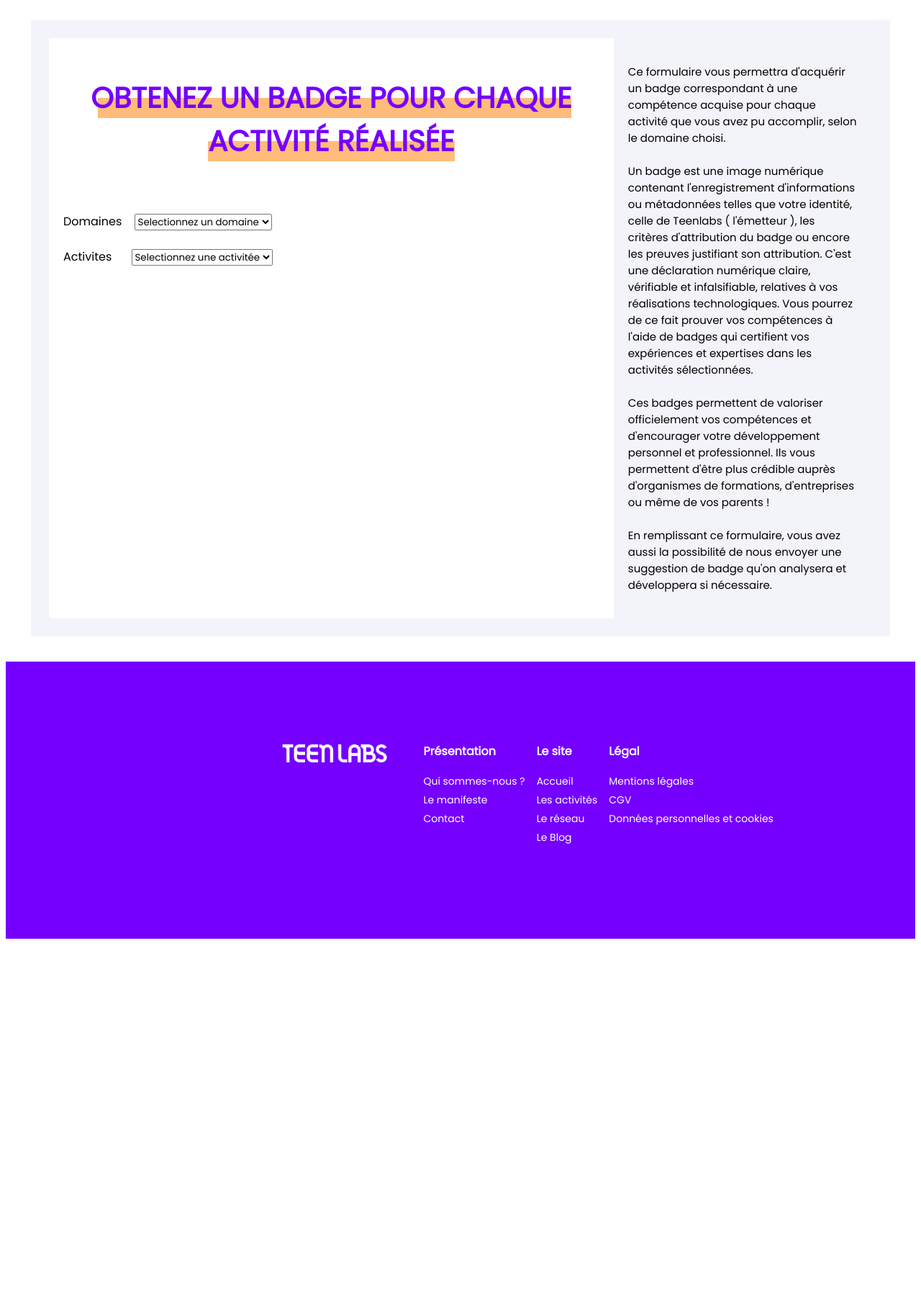
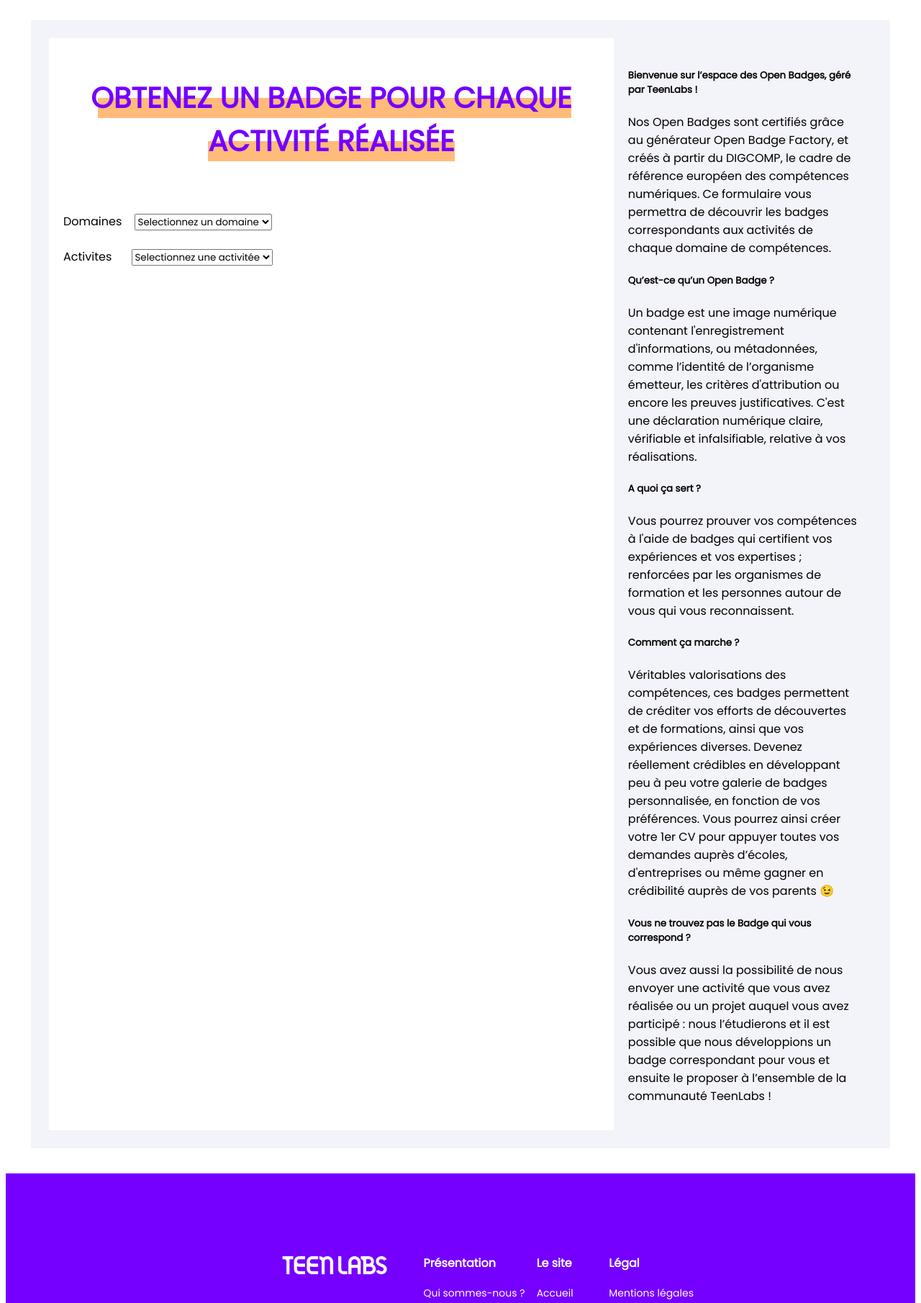
Before and after one commit to oum-s/tl_essai, a PHP site: page / in a window 1280 px wide. Shown: the part 146-1956 px from the top of the page at 72% size. Before the commit the page ends 1450 px from the top, so only its background shows below. Run offline with PHP 8.4, Linux system fonts and the light colour scheme; data that the repository does not hold is empty.

Commit message:
fichier index modifié

```diff
--- a/index.php
+++ b/index.php
@@ -4,7 +4,7 @@
       <meta charset="UTF-8">
       <meta http-equiv="X-UA-Compatible" content="IE=edge">
       <meta name="viewport" content="width=device-width, initial-scale=1.0">
-      <title>Document</title>
+      <title>Teenlabs</title>
       <link href="https://fonts.googleapis.com/css2?family=Poppins&display=swap" rel="stylesheet">
       <link rel="stylesheet" href="./css/style.css">
    </head>
@@ -120,16 +120,23 @@
                     <!-- DESCRIPTION -->
                     <div class="col-md-6" style="padding: 20px;">
                         <p>
-                        Ce formulaire vous permettra d'acquérir un badge correspondant à une compétence acquise pour chaque activité que vous avez pu accomplir, selon le domaine choisi.<br><br>
+                        <h5>Bienvenue sur l’espace des Open Badges, géré par TeenLabs !</h5>
+                        Nos Open Badges sont certifiés grâce au générateur Open Badge Factory, et créés à partir du DIGCOMP, le cadre de référence européen des compétences numériques.
+                        Ce formulaire vous permettra de découvrir les badges correspondants aux activités de chaque domaine de compétences.
 
-                        Un badge est une image numérique contenant l'enregistrement d'informations ou métadonnées telles que votre identité, celle de Teenlabs ( l'émetteur ), les critères d'attribution du badge ou encore les preuves justifiant son attribution.
-                        C'est une déclaration numérique claire, vérifiable et infalsifiable, relatives à vos réalisations technologiques. Vous pourrez de ce fait prouver vos compétences à l'aide de badges qui certifient vos expériences et expertises dans les activités sélectionnées.<br><br>
+                        <h5>Qu’est-ce qu’un Open Badge ?</h5>
+                        Un badge est une image numérique contenant l'enregistrement d'informations, ou métadonnées, comme l’identité de l’organisme émetteur, les critères d'attribution ou encore les preuves justificatives.
+                        C'est une déclaration numérique claire, vérifiable et infalsifiable, relative à vos réalisations.
 
-                        Ces badges permettent de valoriser officielement vos compétences et d'encourager votre développement personnel et professionnel. Ils vous permettent d'être plus crédible auprès d'organismes de formations, d'entreprises ou même de vos parents !<br><br>
+                        <h5>A quoi ça sert ?</h5>
+                        Vous pourrez prouver vos compétences à l'aide de badges qui certifient vos expériences et vos expertises ; renforcées par les organismes de formation et les personnes autour de vous qui vous reconnaissent.
 
+                        <h5>Comment ça marche ?</h5>
+                        Véritables valorisations des compétences, ces badges permettent de créditer vos efforts de découvertes et de formations, ainsi que vos expériences diverses. Devenez réellement crédibles en développant peu à peu votre galerie de badges personnalisée, en fonction de vos préférences. Vous pourrez ainsi créer votre 1er CV pour appuyer toutes vos demandes auprès d’écoles, d'entreprises ou même gagner en crédibilité auprès de vos parents 😉
 
-
-                        En remplissant ce formulaire, vous avez aussi la possibilité de nous envoyer une suggestion de badge qu'on analysera et développera si nécessaire.<br>
+                        <h5>Vous ne trouvez pas le Badge qui vous correspond ?</h5>
+                        Vous avez aussi la possibilité de nous envoyer une activité que vous avez réalisée ou un projet auquel vous avez participé : nous l’étudierons et il est possible que nous développions un badge correspondant pour vous et ensuite le proposer à l’ensemble de la communauté TeenLabs !
+<br>
                                             </p>
                      </div>
                     </div>
```
